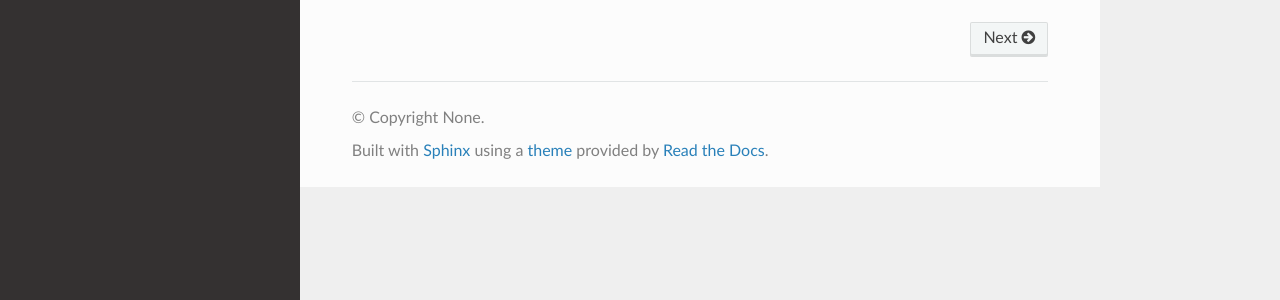
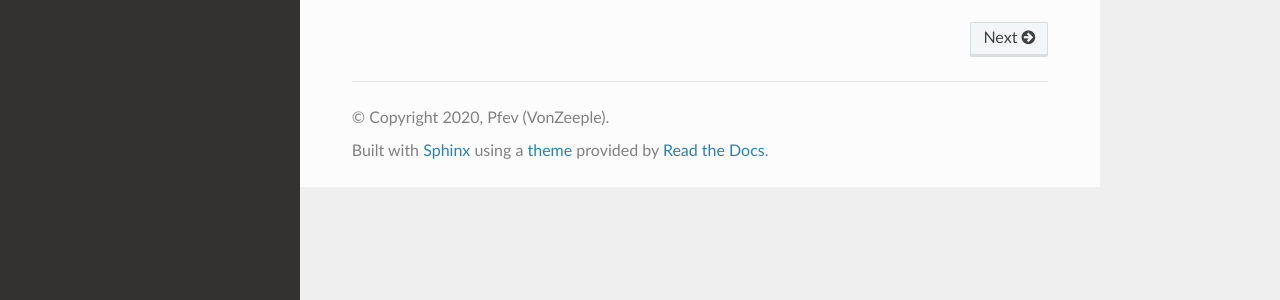
Before and after one commit to VonZeeple/Signals, a Sphinx documentation site: the page built from doc/index.rst, in a window 1280 px wide. Shown: the part 414-714 px from the top of the page. Built offline with Sphinx 7.4.7 and the Read the Docs theme 3.1.0, drawn with Linux system fonts in a browser that asks for light colours.

Commit message:
fix; Fixed naming in copyright.

```diff
--- a/doc/conf.py
+++ b/doc/conf.py
@@ -48,8 +48,8 @@ master_doc = 'index'
 
 # General information about the project.
 project = 'Signals'
-copyright = None
-author = 'Pfev'
+copyright = '2020, Pfev (VonZeeple)'
+author = 'Pfev (VonZeeple)'
 
 # The version info for the project you're documenting, acts as replacement for
 # |version| and |release|, also used in various other places throughout the
```
Also changed, not shown: 1 other file.
